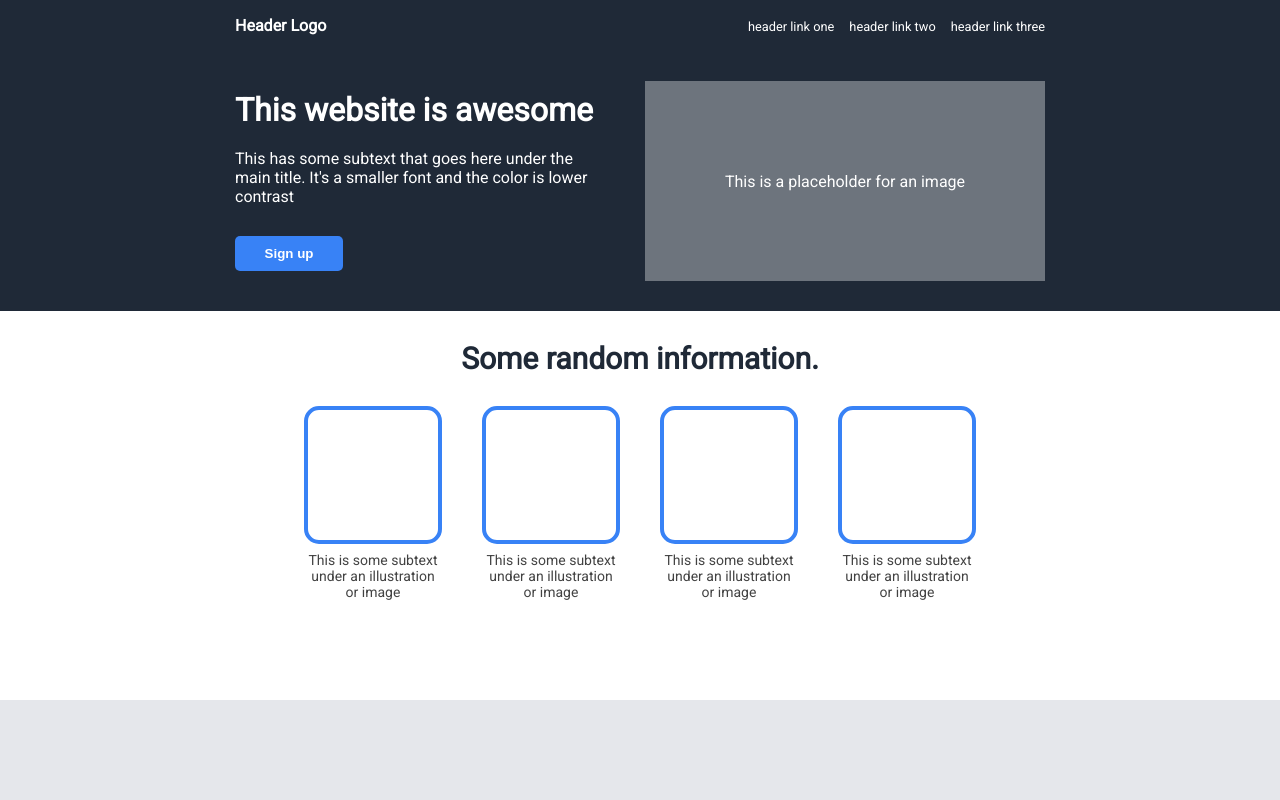
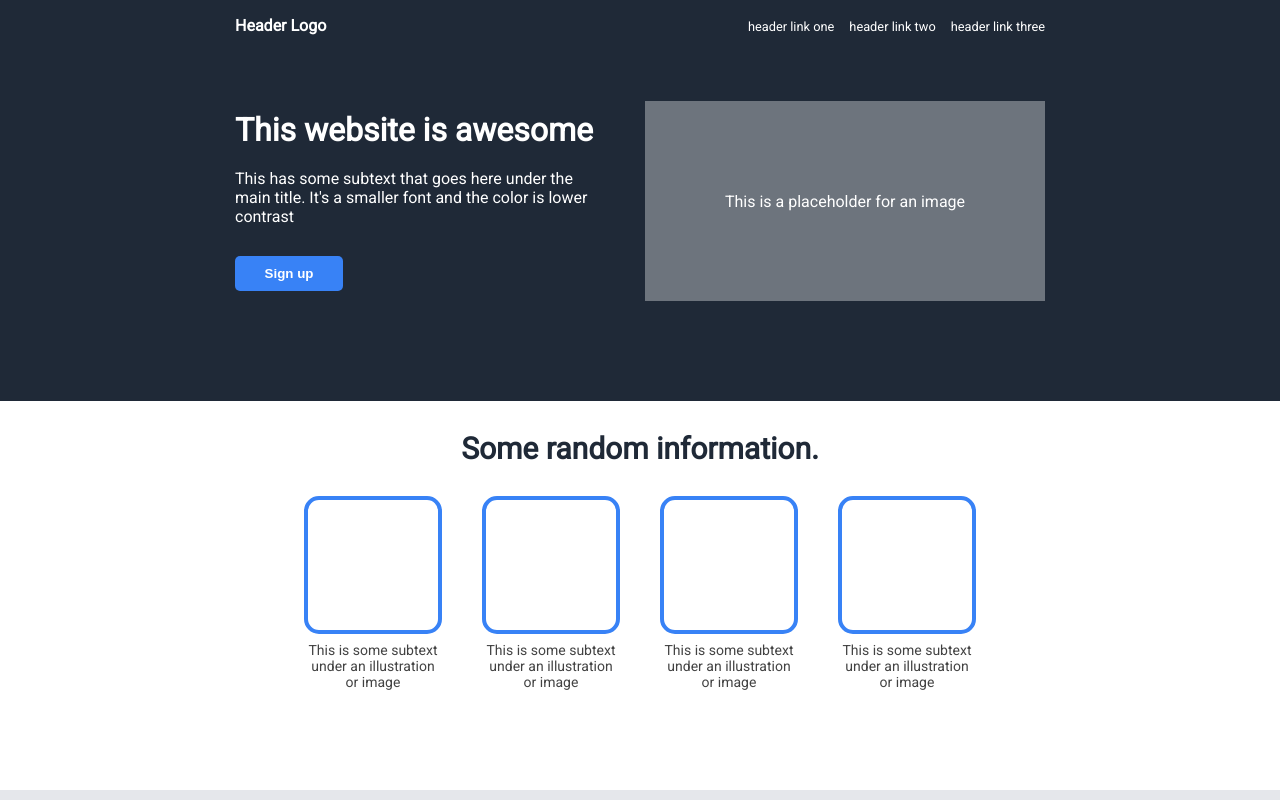
Before and after one commit to victorxph/odin-landing-page, a plain HTML site: page index.html in a window 1280 px wide. Shown: the top 800 px of the page. Drawn offline with Linux system fonts and the light colour scheme.

Commit message:
Minor changes on the first container padding

```diff
--- a/style.css
+++ b/style.css
@@ -66,7 +66,7 @@ h1 {
     background-color: #1F2937;
     color: white;
     justify-content: center;
-    padding: 30px 0px;
+    padding: 50px 0px 100px 0px;
 }
 
 .box-c-one{
```
